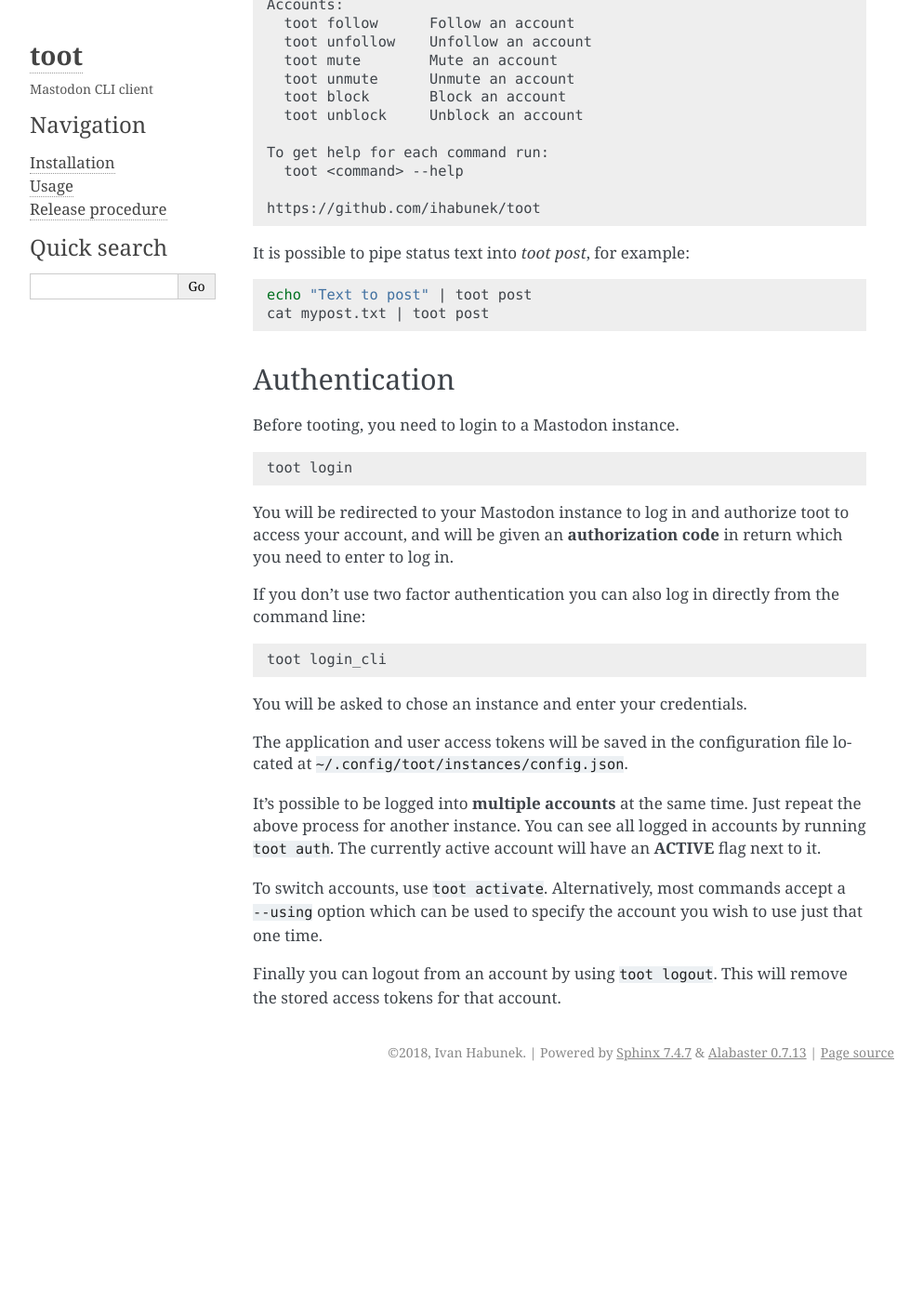
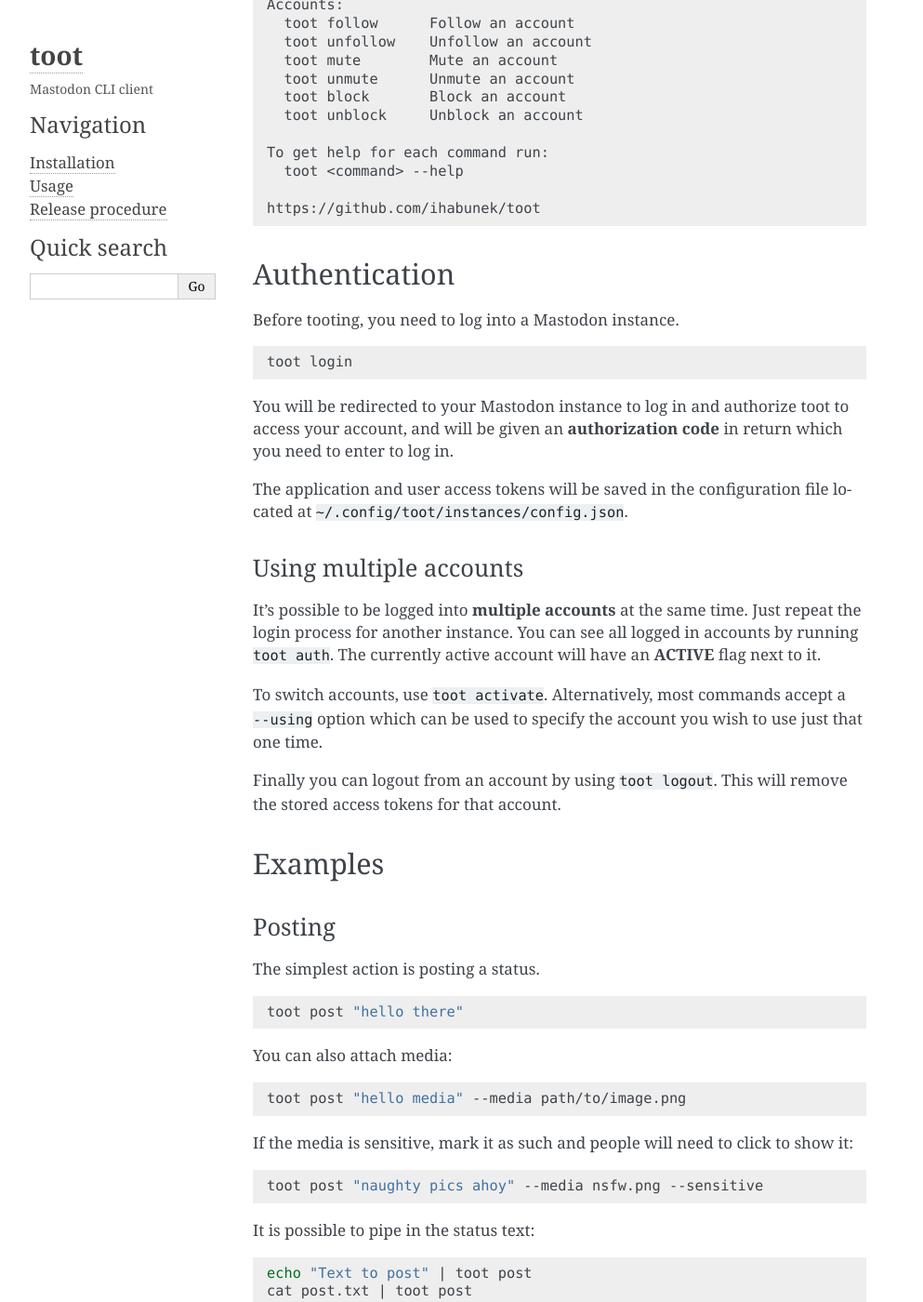
Before and after one commit to ihabunek/toot, a Sphinx documentation site: the page built from docs/usage.rst, in a window 1280 px wide and 1400 px high, scrolled down 678 px. Shown: the whole window at 93% size, without its empty margins (148-1141 px from the left). Built offline with Sphinx 7.4.7, drawn with Linux system fonts in a browser that asks for light colours; before the commit the page ends 1849 px from its top, so only the background shows below that.

```diff
--- a/docs/usage.rst
+++ b/docs/usage.rst
@@ -45,18 +45,10 @@ Running ``toot <command> -h`` shows the documentation for the given command.
 
     https://github.com/ihabunek/toot
 
-It is possible to pipe status text into `toot post`, for example:
-
-.. code-block:: sh
-
-    echo "Text to post" | toot post
-    cat mypost.txt | toot post
-
-
 Authentication
 --------------
 
-Before tooting, you need to login to a Mastodon instance.
+Before tooting, you need to log into a Mastodon instance.
 
 .. code-block:: sh
 
@@ -64,18 +56,46 @@ Before tooting, you need to login to a Mastodon instance.
 
 You will be redirected to your Mastodon instance to log in and authorize toot to access your account, and will be given an **authorization code** in return which you need to enter to log in.
 
-If you don't use two factor authentication you can also log in directly from the command line:
-
-.. code-block:: sh
-
-    toot login_cli
-
-You will be asked to chose an instance and enter your credentials.
-
 The application and user access tokens will be saved in the configuration file located at ``~/.config/toot/instances/config.json``.
 
-It's possible to be logged into **multiple accounts** at the same time. Just repeat the above process for another instance. You can see all logged in accounts by running ``toot auth``. The currently active account will have an **ACTIVE** flag next to it.
+Using multiple accounts
+~~~~~~~~~~~~~~~~~~~~~~~
+
+It's possible to be logged into **multiple accounts** at the same time. Just repeat the login process for another instance. You can see all logged in accounts by running ``toot auth``. The currently active account will have an **ACTIVE** flag next to it.
 
 To switch accounts, use ``toot activate``. Alternatively, most commands accept a ``--using`` option which can be used to specify the account you wish to use just that one time.
 
 Finally you can logout from an account by using ``toot logout``. This will remove the stored access tokens for that account.
+
+Examples
+--------
+
+Posting
+~~~~~~~
+
+The simplest action is posting a status.
+
+.. code-block:: bash
+
+  toot post "hello there"
+
+You can also attach media:
+
+.. code-block:: bash
+
+  toot post "hello media" --media path/to/image.png
+
+If the media is sensitive, mark it as such and people will need to click to show it:
+
+.. code-block:: bash
+
+  toot post "naughty pics ahoy" --media nsfw.png --sensitive
+
+
+It is possible to pipe in the status text:
+
+.. code-block:: bash
+
+    echo "Text to post" | toot post
+    cat post.txt | toot post
+    toot post < post.txt
```
Also changed, not shown: README.rst (+17 -167 lines), docs/index.rst (+14 -4 lines).
